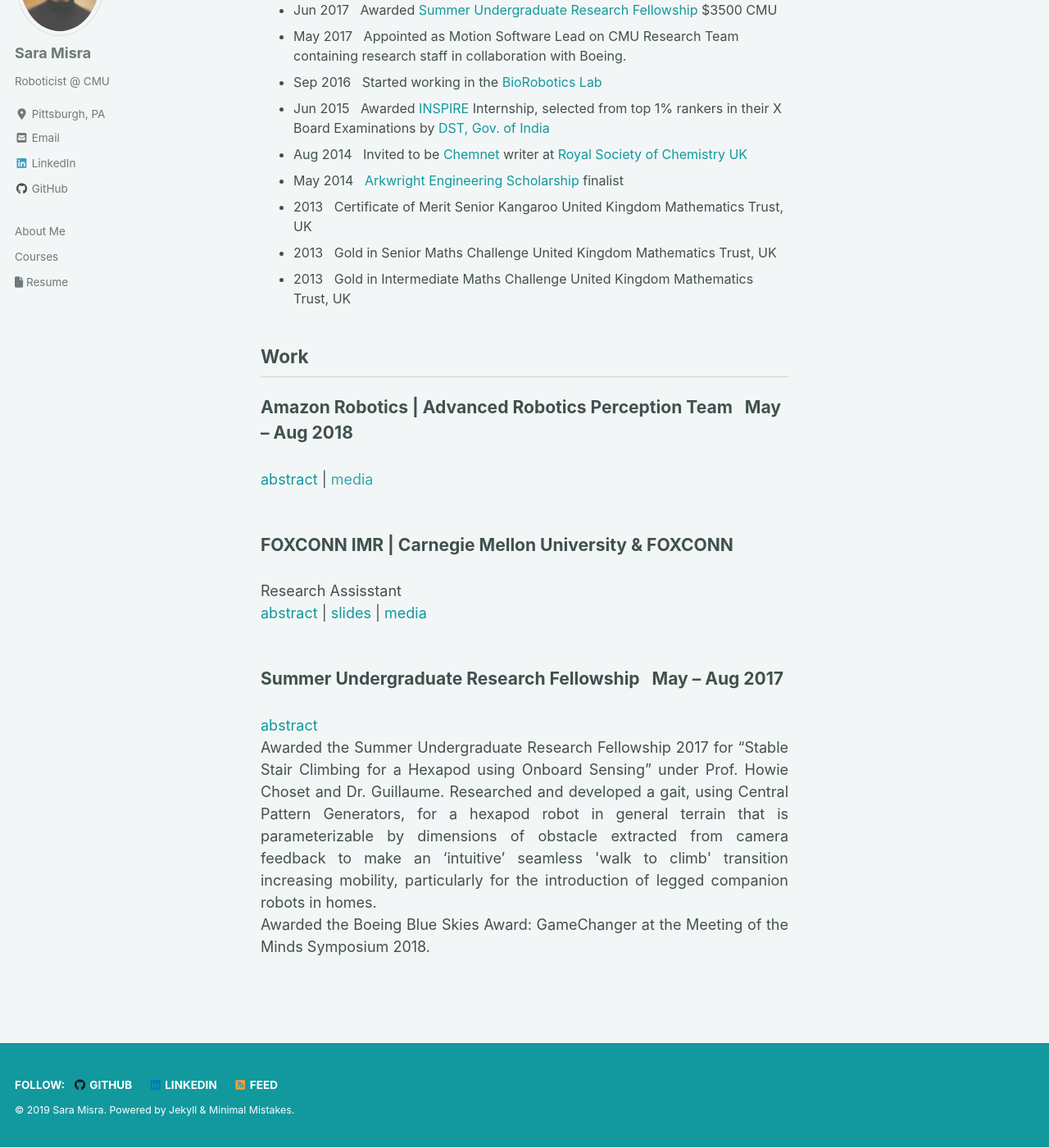
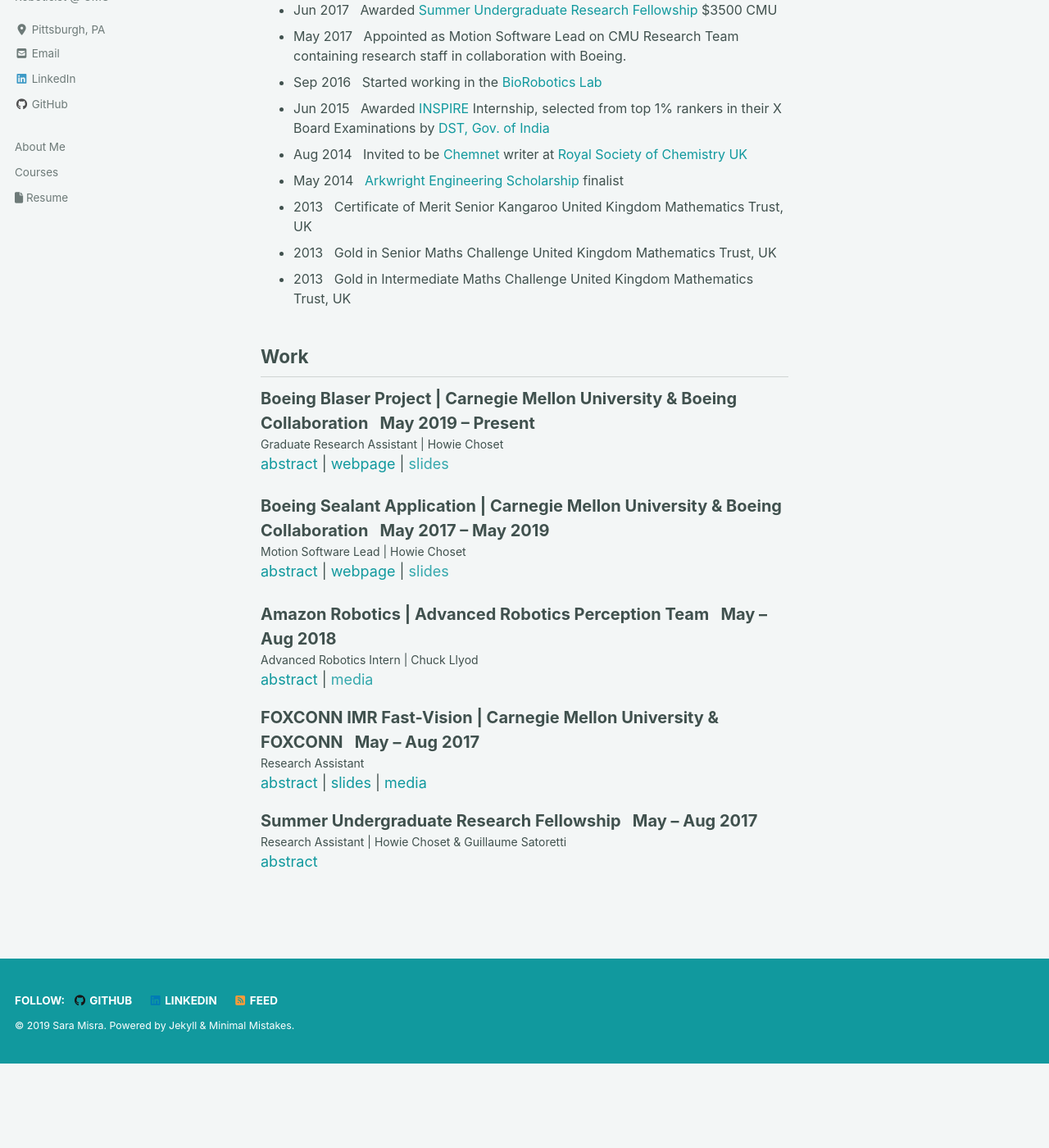
Before and after one commit to saram1sra/saram1sra.github.io, a Jekyll site: the page built from index.html, in a window 1280 px wide and 1400 px high, scrolled down 756 px. Shown: the whole window at 82% size. Built offline with Jekyll 4.4.1, drawn with Linux system fonts in a browser that asks for light colours; cached includes are drawn as plain includes; nearby versions of some CDN libraries; the list of posts is cut into pages by our own code; after the commit the page ends 2052 px from its top, so only the background shows below that.

Commit message:
added some work

```diff
--- a/index.html
+++ b/index.html
@@ -8,6 +8,7 @@
     a {
         text-decoration: none;
     }
+
 </style>
 <p style="font-size: 20px" ><b><center>Site in Progress</center></b></p>
 
@@ -45,16 +46,45 @@
 
 <div id="work">
 <h2> Work </h2>
-<p style="font-size:16px">
 
-<p style="font-size: 1.17em"><b>Amazon Robotics | Advanced Robotics Perception Team &nbsp; May – Aug 2018</b></p>
+<p style="font-size: 20px; margin: 0px"><b>Boeing Blaser Project | Carnegie Mellon University & Boeing Collaboration &nbsp; May 2019 – Present   </b></p>
+<p style="font-size: 14px; margin: 0px; padding:0px">Graduate Research Assistant | Howie Choset </p>
+<a href="javascript:toggleblock('bb_abs')" >abstract</a> |
+<a href="http://biorobotics.ri.cmu.edu/research/ConfinedSpacePerception.php" >webpage</a> |
+<a href="" >slides</a>
+<p align="justify"> <i id="bb_abs">
+Designing VIO algorithms for running onboard an i.MX RT platform for developing a standalone miniature size, ultra-short range, and high accuracy laser-camera sensor module for applications in confined space. <br><br>
+Developed a unified calibration procedure for simultaneous non-linear optimization on 9 parameters of camera intrinsics, laser-to-camera and hand-eye calibration.
+Redesigned algorithm to speed up procedure run-time by 5x, over &lt30 images for 640x480 and 1280x960 camera resolutions.
+<br><br>
+<b>Software</b>: C/C++, Python, Matlab, ROS<br>
+<b>Hardware</b>: Blaser Sensor, UR5e<br>
+<b>Key Concepts</b>: camera calibration, hand-eye calibration, camera-laser calibration, visual-inertial odometry, short-range high-precision perception
+</i></p>
+
+<p style="font-size: 20px; margin: 0px"><b>Boeing Sealant Application | Carnegie Mellon University & Boeing Collaboration &nbsp; May 2017 – May 2019   </b></p>
+<p style="font-size: 14px; margin: 0px; padding:0px">Motion Software Lead | Howie Choset </p>
+<a href="javascript:toggleblock('bs_abs')" >abstract</a> |
+<a href="http://biorobotics.ri.cmu.edu/research/ConfinedSpaceManipulator.php" >webpage</a> |
+<a href="" >slides</a>
+<p align="justify"> <i id="bs_abs">
+Developed and implemented the closed-loop, high-precision motion control infrastructure and software with computer vision feedback for Boeing APADA Arm, automating sealant application and inspection on sub-millimeter cracks in aircraft wing bays. This solution reduces human error and improves worker health-safety as the sealant is noxious.<br><br>
+Developed multiple trajectories for robot arm, based on permutations and combinations in shapes of cones and spirals to maximize scanning coverage area of the mounted sensor and nozzle of robot arm for sealant application. <br><br>
+Implemented tracking and following of finger using short-range high-precision custom laser-camera sensor mounted on UR5e to demonstrate the high-precision closed loop control of the sensor and robot arm for confined space perception and manipulation.
+<br><br>
+<b>Software</b>: C/C++, ROS<br>
+<b>Hardware</b>: Custom 5DOF Arm, UR5e, Blaser sensor<br>
+<b>Key Concepts</b>: kinematics, trajectory generation, motion planning, obstacle navigation, short-range computer vision
+</i></p>
+
+<p style="font-size: 20px; margin: 0px"><b>Amazon Robotics | Advanced Robotics Perception Team &nbsp; May – Aug 2018</b></p>
+<p style="font-size: 14px; margin: 0px">Advanced Robotics Intern | Chuck Llyod </p>
 <!-- Text with Toggle -->
 <a href="javascript:toggleblock('am_abs')" >abstract</a> |
 <a href="" >media</a>
 
-
 <!-- Content to show after toggle -->
-<p align="justify"> <i id="am_abs">
+<p align="justify" style="font-size: 14px"> <i id="am_abs">
     Developed a computer vision based solution to the multifaceted issue of failed picks in the pick and place pipeline to stow away the items that come into the Amazon warehouse. I investigated and analyzed the existing pipeline to pinpoint the problem, incorrectly perceived 3D geometry caused by “holes” of missing data. This occured due to occlusion, reflectance, and the scanning angle of the static multi-sensor workspace rig.
     Thus my solution pipeline addressed this problem by: <br><br>
 
@@ -70,14 +100,17 @@
     <b>Hardware</b>: IntelRealsense D410, Ensenso, UR10<br>
     <b>Key Concepts</b>: sensor-fusion, motion planning, computer vision, point cloud to image reprojection
 </i></p>
-<br>
-<p style="font-size: 1.17em"><b>FOXCONN IMR | Carnegie Mellon University & FOXCONN </b></p>
-Research Assisstant <br>
+
+
+
+<p style="font-size: 20px; margin:0px"><b>FOXCONN IMR Fast-Vision | Carnegie Mellon University & FOXCONN &nbsp; May – Aug 2017
+    </b></p>
+<p style="font-size: 14px; margin: 0px; padding:0px">Research Assistant</p>
 <a href="javascript:toggleblock('fs_abs')" >abstract</a> |
 <a href="assets/files/slides/" >slides</a> |
 <a href="assets/images/" >media</a>
 
-<p align="justify"> <i id="fs_abs">
+<p align="justify" style="font-size: 14px"> <i id="fs_abs">
 Developed in-lab low-cost optical-flow sensor, containing two high fps cameras and an IMU, for high-speed localization of FOXCONN modular robots for multi-purpose use in dense industrial environment with serial communication
 and dynamic parameterization with ROS. Analyzed and selected apt off-the-shelf OEM barcode scanners, to develop this sensor
 <br>
@@ -86,16 +119,27 @@
 <b>Key Concepts</b>: optical-flow, sensor-fusion, localization
 
 </i></p>
-<br>
-<p style="font-size: 1.17em"><b>Summer Undergraduate Research Fellowship &nbsp; May – Aug 2017</b></p>
+
+<p style="font-size: 20px; margin: 0px"><b>Summer Undergraduate Research Fellowship &nbsp; May – Aug 2017</b></p>
+<p style="font-size: 14px; margin: 0px; padding:0px">Research Assistant | Howie Choset & Guillaume Satoretti</p>
 <a href="javascript:toggleblock('surf_abs')" >abstract</a>
 
-<p align="justify"> <i id="surf_abs"></i>
+<p align="justify"> <i id="surf_abs">
 Awarded the Summer Undergraduate Research Fellowship 2017 for “Stable Stair Climbing for a Hexapod using Onboard Sensing” under Prof. Howie Choset and Dr. Guillaume.
 Researched and developed a gait, using Central Pattern Generators, for a hexapod robot in general terrain that is parameterizable by dimensions of obstacle extracted from camera feedback to make an ‘intuitive’ seamless 'walk to climb' transition increasing mobility, particularly for the introduction of legged companion robots in homes. <br>
 Awarded the Boeing Blue Skies Award: GameChanger at the Meeting of the Minds Symposium 2018.
+<br>
+<b>Software</b>: Python, ROS<br>
+<b>Hardware</b>: Hexapod, Kinect <br>
+<b>Key Concepts</b>: cpgs, computer vision
 
-</p>
+</i></p>
+
+
+
+
+
+
 </div>
 
 
```
Also changed, not shown: other parts of index.html (+12 -0 lines). Lines whose indentation alone changed are shown as unchanged.
